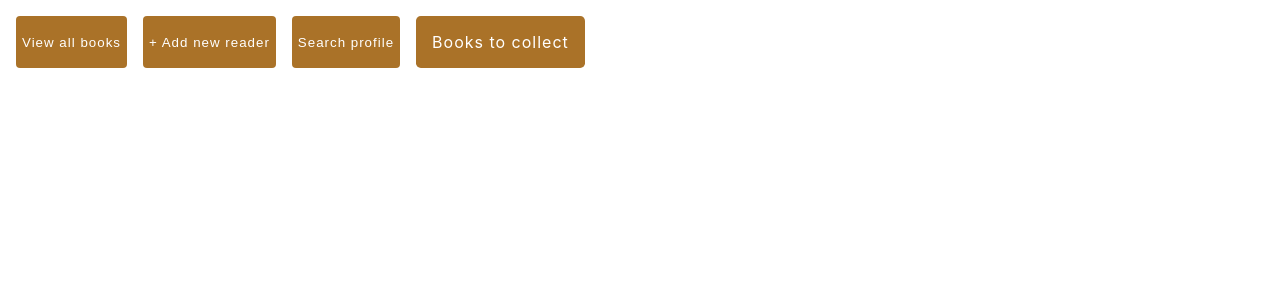
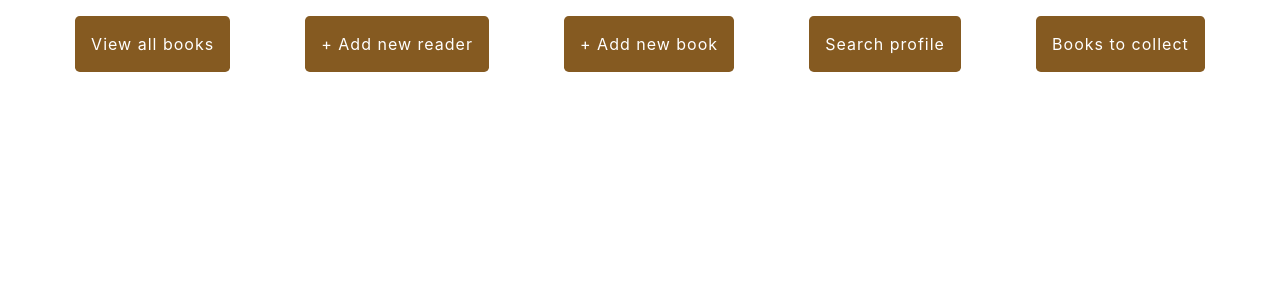
Before and after one commit to Padmakumar18/Book-Nest, a React (Create React App) app: page / in a window 1280 px wide. Shown: the top 300 px of the page. Built offline with nearby package versions, Linux system fonts and the light colour scheme; no server answers.

Commit message:
Code updated

```diff
--- a/public/index.html
+++ b/public/index.html
@@ -25,6 +25,17 @@
       Learn how to configure a non-root public URL by running `npm run build`.
     -->
     <title>React App</title>
+    <!-- Tailwind CSS CDN -->
+<script src="https://cdn.tailwindcss.com"></script>
+<style>
+      /* html, body {
+        height: 100%;
+        margin: 0;
+        background-color: #fff2e3;
+      } */
+    </style>
+
+
   </head>
   <body>
     <noscript>You need to enable JavaScript to run this app.</noscript>
--- a/src/Components/Dashboard.css
+++ b/src/Components/Dashboard.css
@@ -2,19 +2,21 @@
     display: flex;
     gap: 1em;
     margin: 1em;
+    justify-content: space-evenly;
 }
 
 .button {
-    background-color: #aa7228;
+    background-color: #855a21;
     color: white;
     letter-spacing: 1px;
     border: none;
+    padding: 1em;
     border-radius: 0.3em;
     cursor: pointer;
 }
 
 .remainder {
-    background-color: #aa7228;
+    background-color: #855a21;
     color: white;
     letter-spacing: 1px;
     padding: 1em;
--- a/src/Components/Dashboard.js
+++ b/src/Components/Dashboard.js
@@ -5,8 +5,9 @@ function Dashboard() {
     <div className="container">
       {/* <img src="/images/book.webp" alt="Book" /> */}
       <div className="buttons">
-        <button className="button">View all books</button>
+        <button className="button ">View all books</button>
         <button className="button">+ Add new reader</button>
+        <button className="button">+ Add new book</button>
         <button className="button">Search profile</button>
         <p className="remainder">Books to collect</p>
       </div>
--- a/src/supabaseClient.js
+++ b/src/supabaseClient.js
@@ -5,9 +5,5 @@ const supabaseAnonKey = process.env.REACT_APP_SUPABASE_PUBLIC_KEY;
 
 const supabase = createClient(supabaseUrl, supabaseAnonKey);
 
-// console.log('Supabase URL:', supabaseUrl);
-// console.log('Supabase URL:', supabase);
-// console.log('Supabase Key:', supabaseAnonKey ? 'Loaded' : 'Missing');
-
 
 export default supabase;
```
